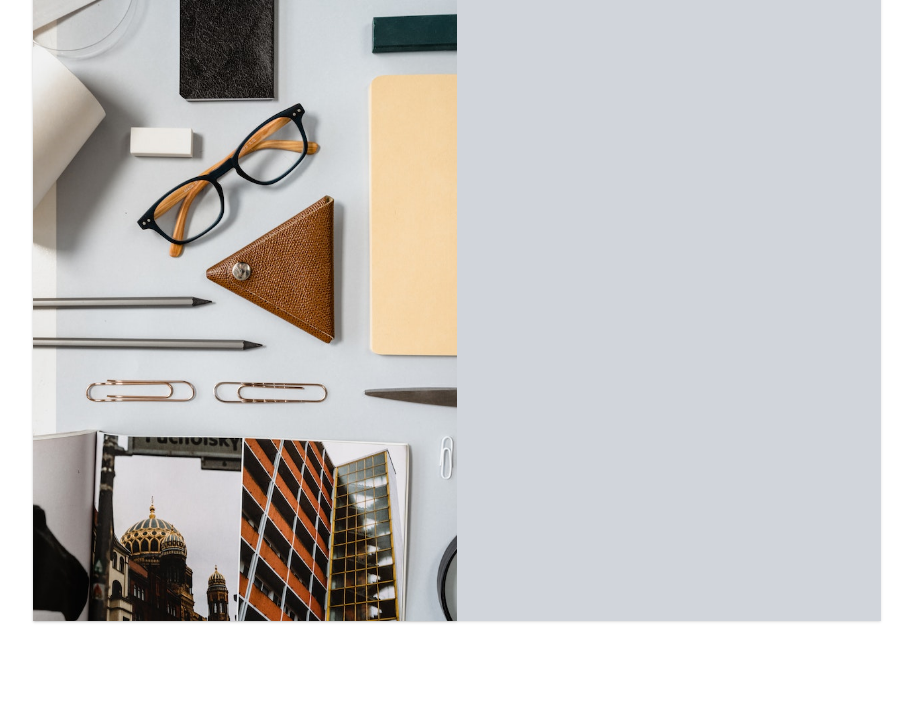
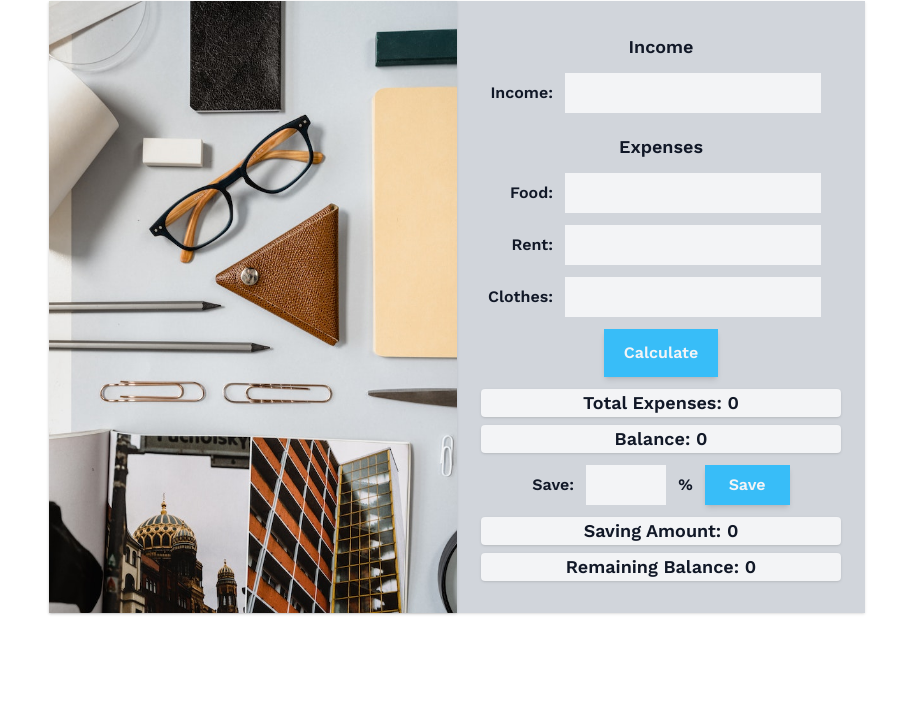
Before and after one commit to safayetdib/money-master-practice-project, a website: page index.html in a window 1280 px wide. Shown: the part 91-800 px from the top of the page, without its empty margins (183-1095 px from the left). Drawn offline with nearby package versions, Linux system fonts and the light colour scheme.

Commit message:
completed ui and index.html file

```diff
--- a/index.html
+++ b/index.html
@@ -4,11 +4,11 @@
 		<meta charset="UTF-8" />
 		<meta http-equiv="X-UA-Compatible" content="IE=edge" />
 		<meta name="viewport" content="width=device-width, initial-scale=1.0" />
-		<!-- UBUNTU FONT -->
+		<!-- WORK SANS FONT -->
 		<link rel="preconnect" href="https://fonts.googleapis.com" />
 		<link rel="preconnect" href="https://fonts.gstatic.com" crossorigin />
 		<link
-			href="https://fonts.googleapis.com/css2?family=Ubuntu:wght@400;500;700&display=swap"
+			href="https://fonts.googleapis.com/css2?family=Work+Sans:wght@400;600;700;800;900&display=swap"
 			rel="stylesheet" />
 		<!-- TAILWIND CDN -->
 		<script src="https://cdn.tailwindcss.com"></script>
@@ -18,7 +18,7 @@
 				theme: {
 					extend: {
 						fontFamily: {
-							ubuntu: ['Ubuntu', 'sans-serif'],
+							'work-sans': ['Work Sans', 'sans-serif'],
 						},
 					},
 				},
@@ -27,21 +27,111 @@
 		<title>Money Master</title>
 	</head>
 	<body class="h-screen">
-		<main class="p-6 w-full max-w-4xl mx-auto font-ubuntu text-gray-700">
-			<header class="w-full h-full">
-				<h1 class="text-3xl font-bold w-full mx-auto text-center">
+		<main
+			class="font-work-sans mx-auto h-full w-full max-w-4xl p-10 text-gray-700">
+			<header class="w-full">
+				<h1 class="mx-auto w-full text-center text-3xl font-bold">
 					Money Master
 				</h1>
 			</header>
-			<section class="flex justify-center align-center mt-4 h-full shadow">
-				<div class="w-1/2 h-full shadow">
+
+			<section
+				id="container"
+				class="mt-4 flex h-fit items-center justify-center bg-gray-300 shadow">
+				<div class="h-full w-1/2 shadow">
 					<img
 						src="assets/main.jpg"
 						alt="banner"
-						class="w-full h-full object-cover" />
+						class="h-full w-full object-cover" />
 				</div>
-				<div class="bg-gray-300 w-1/2"></div>
+
+				<div
+					id="calc-container"
+					class="h-full w-1/2 py-4 px-6 text-center font-semibold text-gray-900">
+					<div class="space-y-3">
+						<h2 class="text-lg">Income</h2>
+						<!-- income -->
+						<div class="flex items-center justify-end">
+							<label for="income"> Income: </label>
+							<input
+								type="number"
+								id="income"
+								class="ml-3 mr-5 w-64 bg-gray-100 p-2" />
+						</div>
+					</div>
+
+					<div class="mt-5 space-y-3">
+						<h2 class="text-lg">Expenses</h2>
+						<!-- food -->
+						<div class="flex items-center justify-end">
+							<label for="food"> Food: </label>
+							<input
+								type="number"
+								id="food"
+								class="ml-3 mr-5 w-64 bg-gray-100 p-2" />
+						</div>
+						<!-- rent -->
+						<div class="flex items-center justify-end">
+							<label for="rent"> Rent: </label>
+							<input
+								type="number"
+								id="rent"
+								class="ml-3 mr-5 w-64 bg-gray-100 p-2" />
+						</div>
+						<!-- clothes -->
+						<div class="flex items-center justify-end">
+							<label for="clothes"> Clothes: </label>
+							<input
+								type="number"
+								id="clothes"
+								class="ml-3 mr-5 w-64 bg-gray-100 p-2" />
+						</div>
+
+						<!-- calculate -->
+						<button
+							id="btn-calculate"
+							class="bg-sky-400 px-5 py-3 text-gray-100 shadow-md transition-all hover:bg-sky-500 active:bg-sky-600">
+							Calculate
+						</button>
+
+						<!-- expense and balance -->
+						<div class="space-y-2">
+							<h2 class="rounded bg-gray-100 text-lg shadow">
+								Total Expenses: <span id="total-expenses">0</span>
+							</h2>
+							<h2 class="rounded bg-gray-100 text-lg shadow">
+								Balance: <span id="balance">0</span>
+							</h2>
+						</div>
+
+						<!-- save -->
+						<div class="flex items-center justify-center space-x-3">
+							<label for="save"> Save: </label>
+							<input type="number" id="save" class="w-20 bg-gray-100 p-2" />
+							<p>%</p>
+							<button
+								id="btn-save"
+								class="bg-sky-400 px-6 py-2 text-gray-100 shadow-md transition-all hover:bg-sky-500 active:bg-sky-600">
+								Save
+							</button>
+						</div>
+
+						<!-- savings and balance -->
+						<div class="space-y-2">
+							<h2 class="rounded bg-gray-100 text-lg shadow">
+								Saving Amount: <span id="saving-amount">0</span>
+							</h2>
+							<h2 class="rounded bg-gray-100 text-lg shadow">
+								Remaining Balance: <span id="remaining-balance">0</span>
+							</h2>
+						</div>
+					</div>
+				</div>
 			</section>
 		</main>
+
+		<script src="scripts/utilities.js"></script>
+		<script src="scripts/expenses.js"></script>
+		<script src="scripts/savings.js"></script>
 	</body>
 </html>
--- /dev/null
+++ b/package.json
@@ -0,0 +1,6 @@
+{
+  "devDependencies": {
+    "prettier": "^2.8.4",
+    "prettier-plugin-tailwindcss": "^0.2.3"
+  }
+}
```
Also changed, not shown: scripts/expenses.js (added), scripts/savings.js (added), 2 other files.
